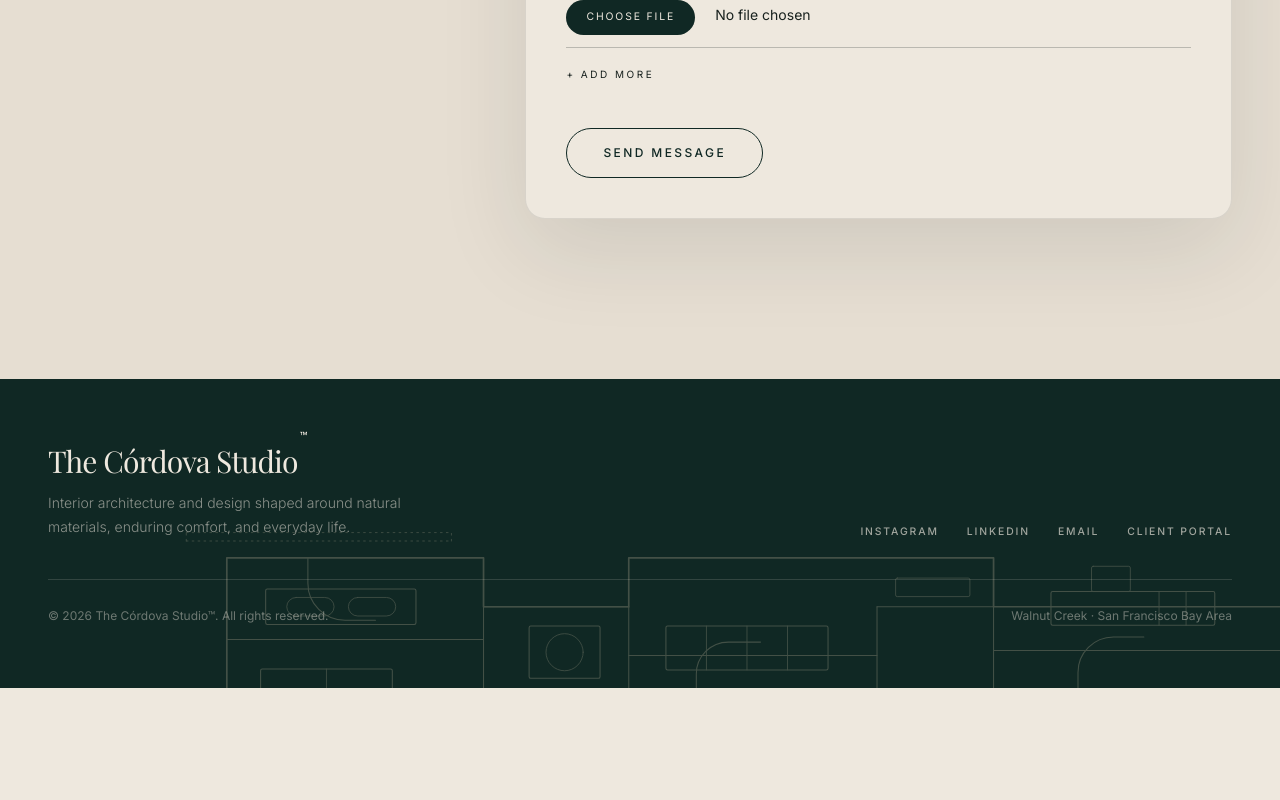
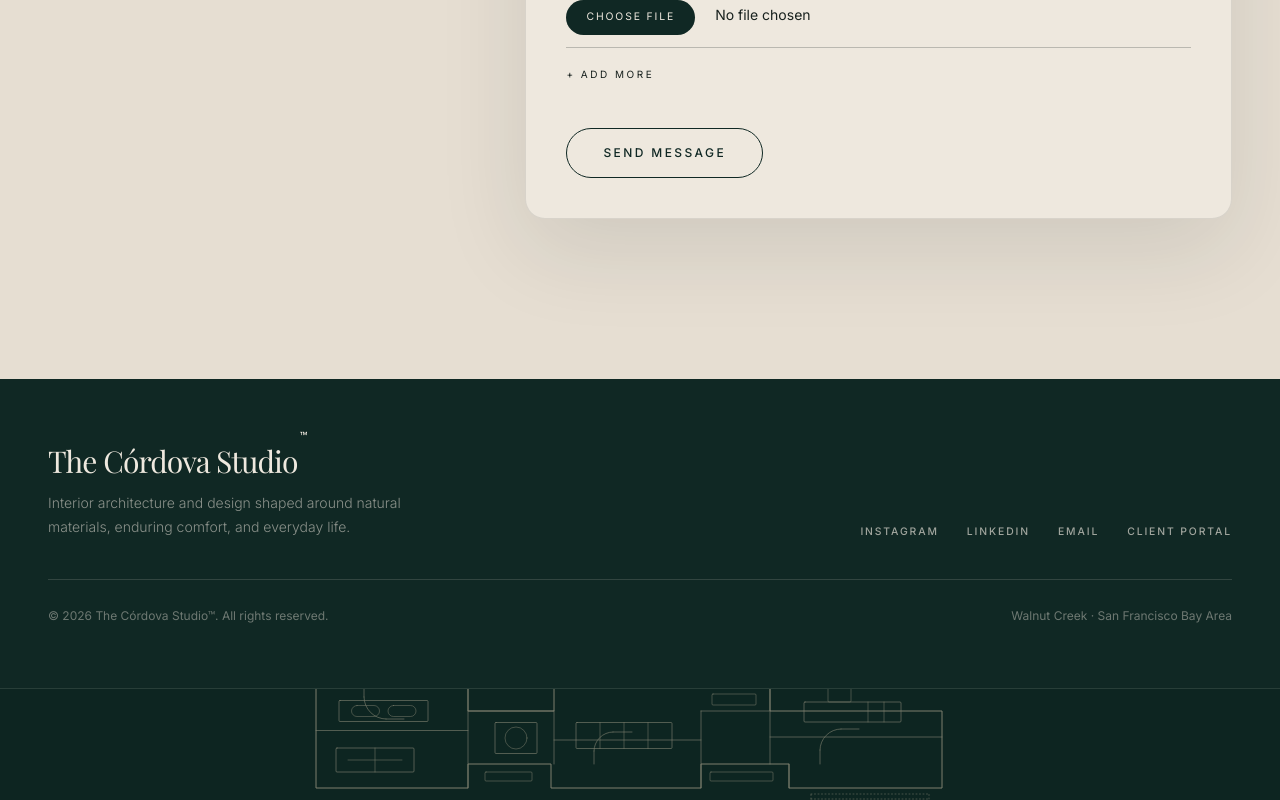
Before and after one commit to sapphire842/cordova-studio, a Next.js app: page / in a window 1280 px wide. Shown: the part 5795-6595 px from the top of the page. Before the commit the page ends 6483 px from the top, so only its background shows below. Built offline with nearby package versions, Linux system fonts and the light colour scheme; a web font is replaced by a local one.

Commit message:
Separate footer blueprint detail

```diff
--- a/src/components/Footer.tsx
+++ b/src/components/Footer.tsx
@@ -13,12 +13,6 @@ export default function Footer() {
 
   return (
     <footer className="relative overflow-hidden bg-studio-green text-warm-white">
-      <img
-        src={withBasePath("/images/footer-floor-plan.svg")}
-        alt=""
-        aria-hidden="true"
-        className="pointer-events-none absolute -bottom-[32%] -right-[8%] w-[min(76rem,118vw)] max-w-none opacity-25"
-      />
       <div className="section-shell relative py-12 md:py-16">
         <div className="grid gap-10 border-b border-warm-white/15 pb-10 md:grid-cols-[1fr_auto] md:items-end">
           <div>
@@ -50,6 +44,13 @@ export default function Footer() {
           <p>Walnut Creek · San Francisco Bay Area</p>
         </div>
       </div>
+      <div className="relative h-24 overflow-hidden border-t border-warm-white/12 bg-[#0d2521] md:h-28" aria-hidden="true">
+        <img
+          src={withBasePath("/images/footer-floor-plan.svg")}
+          alt=""
+          className="absolute bottom-[-1.1rem] left-1/2 w-[min(45rem,82vw)] max-w-none -translate-x-1/2 opacity-55"
+        />
+      </div>
     </footer>
   );
 }
```
